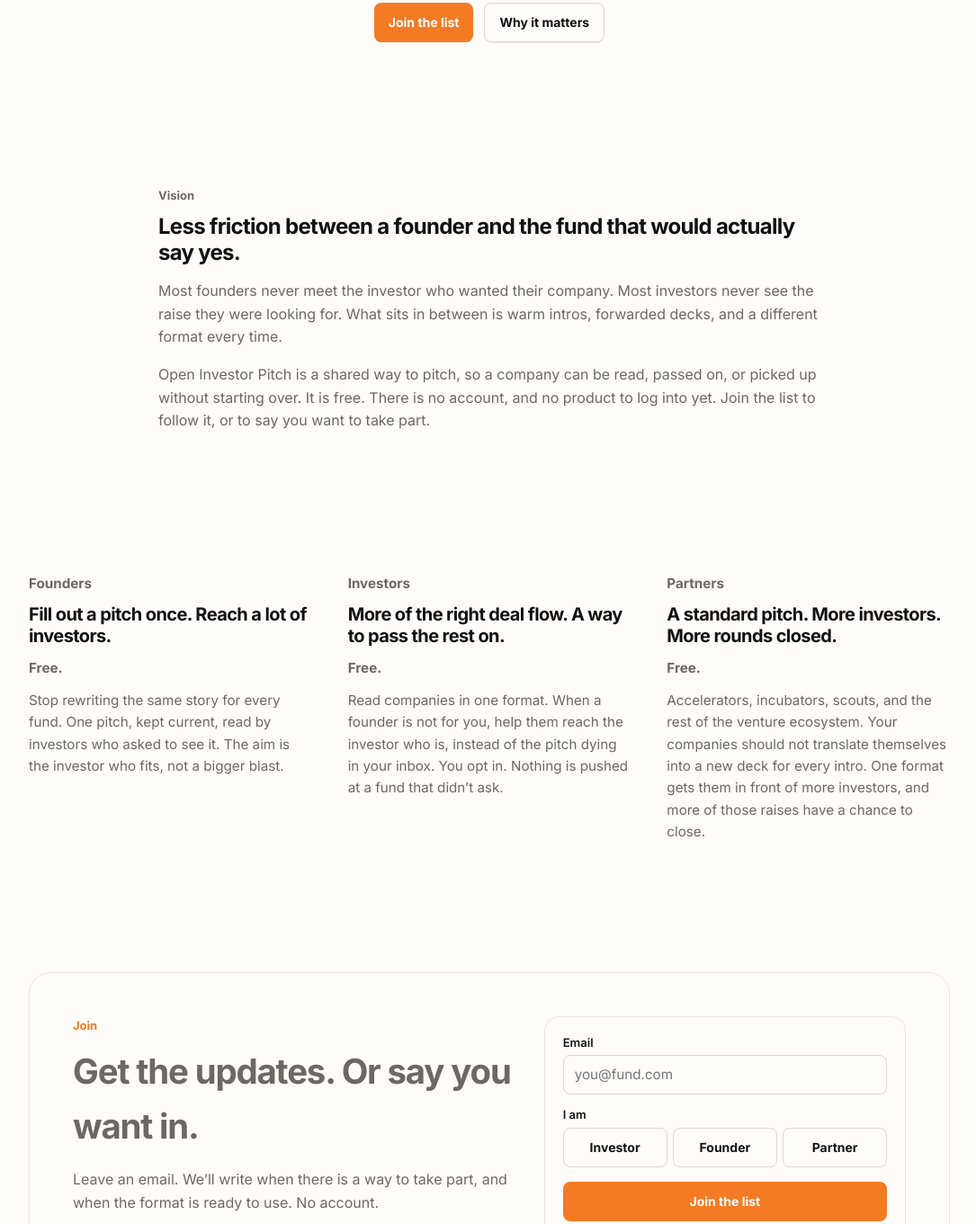
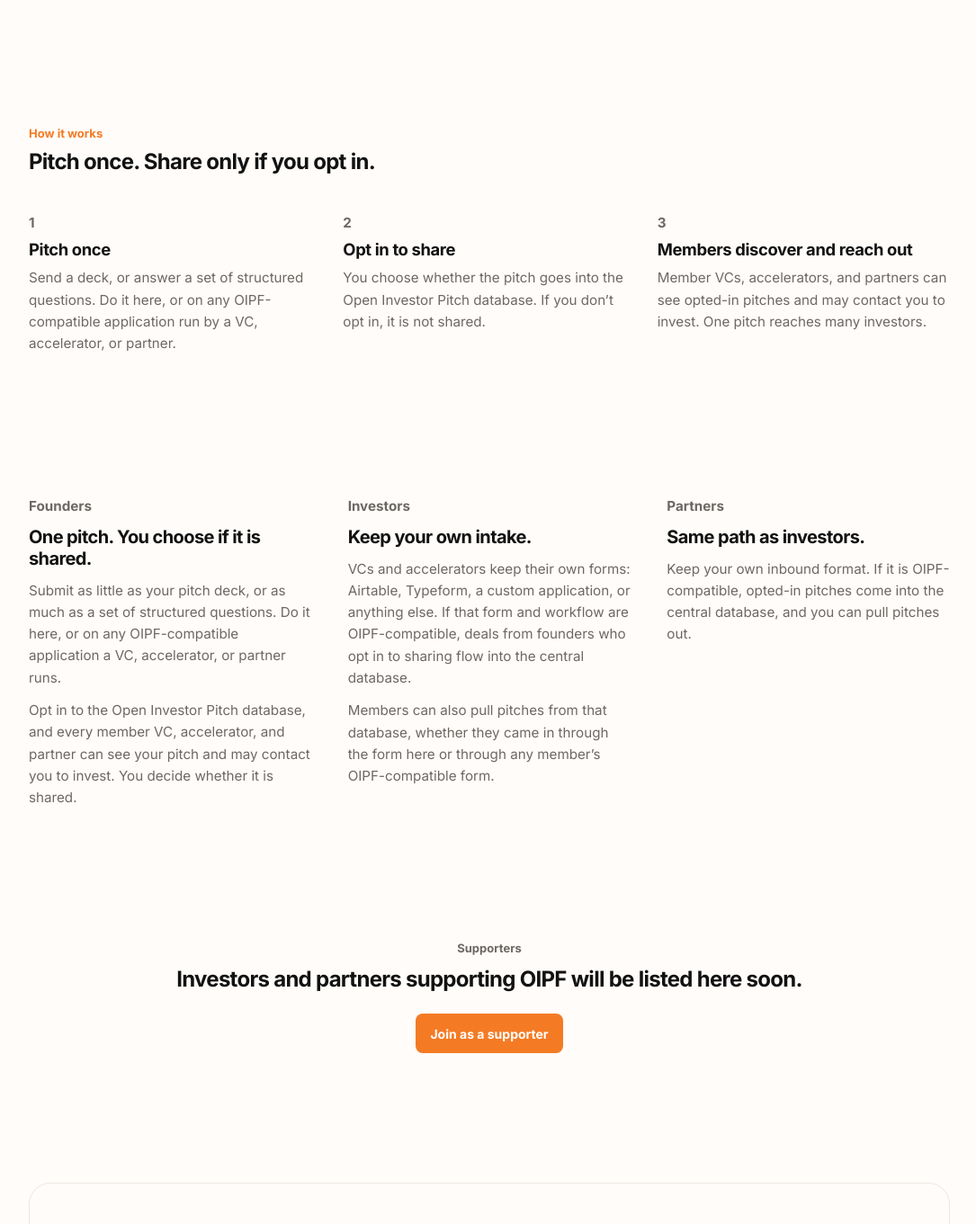
Before and after one commit to martingtobias/openinvestorpitch, a website: page index.html in a window 1280 px wide. Shown: the part 477-1838 px from the top of the page at 90% size, without its empty margins (96-1181 px from the left). Drawn offline with Linux system fonts and the light colour scheme.

Commit message:
Explain how the Open Investor Pitch Format works.
Describe the founder, investor, and partner paths, and add a supporters placeholder with no names.

```diff
--- a/index.html
+++ b/index.html
@@ -4,7 +4,7 @@
   <meta charset="utf-8" />
   <meta name="viewport" content="width=device-width, initial-scale=1" />
   <title>Open Investor Pitch</title>
-  <meta name="description" content="A free way for founders to pitch once, and for the right investors to find them. Nonprofit, in formation." />
+  <meta name="description" content="Open Investor Pitch is a shared format, OIPF. Pitch once, and choose whether member investors and partners can see it." />
   <meta name="theme-color" content="#fffcf9" />
   <link rel="icon" href="/favicon.svg" type="image/svg+xml" />
   <link rel="preconnect" href="https://fonts.googleapis.com" />
@@ -62,7 +62,7 @@
     h1 { font-size: clamp(2.15rem, 5.7vw, 3.6rem); line-height: 1.02; letter-spacing: -0.045em; font-weight: 800; margin: 1rem 0 0; }
     h1 span { color: var(--accent); }
     h2 { letter-spacing: -0.03em; margin: 0.6rem 0 0; }
-    .lede, .prose p, .benefit p, .join-copy { color: var(--muted); line-height: 1.6; }
+    .lede, .prose p, .benefit p, .steps p, .supporters p, .join-copy { color: var(--muted); line-height: 1.6; }
     .lede { max-width: 38rem; margin: 1.25rem auto 0; }
     .ctas { display: flex; flex-direction: column; gap: 0.75rem; align-items: center; margin-top: 2rem; }
     @media (min-width: 640px) { .ctas { flex-direction: row; justify-content: center; } }
@@ -72,6 +72,12 @@
     .benefit h2 { font-size: 1.25rem; }
     .free { font-size: 0.92rem; font-weight: 650; margin: 0.8rem 0 0; }
     .benefit p { margin: 0.75rem 0 0; font-size: 0.95rem; }
+    .steps { display: grid; gap: 1.5rem; list-style: none; margin: 2rem 0 0; padding: 0; }
+    @media (min-width: 800px) { .steps { grid-template-columns: 1fr 1fr 1fr; } }
+    .steps h3 { font-size: 1.15rem; letter-spacing: -0.02em; margin: 0.35rem 0 0; }
+    .steps p { margin: 0.6rem 0 0; font-size: 0.95rem; }
+    .supporters { text-align: center; }
+    .supporters .orange { display: inline-flex; align-items: center; margin-top: 1.5rem; }
     .join { display: grid; gap: 2rem; border: 1px solid var(--line); border-radius: 1.5rem; padding: 2rem 1.25rem; }
     @media (min-width: 800px) { .join { grid-template-columns: 1.1fr 0.9fr; padding: 3rem; align-items: start; } }
     .join h2 { font-size: clamp(1.8rem, 3vw, 2.4rem); }
@@ -109,7 +115,7 @@
       <div class="bar">
         <a class="brand" href="#top"><svg class="mark" viewBox="0 0 16 16" aria-hidden="true"><rect width="16" height="16" rx="4" fill="#f47b24"/><path d="M4.2 8.1h5.1M7.6 5.4l2.7 2.7-2.7 2.7" stroke="#fff" stroke-width="1.6" fill="none" stroke-linecap="round" stroke-linejoin="round"/></svg> Open Investor Pitch</a>
         <nav class="links">
-          <a href="#vision">Vision</a>
+          <a href="#how">How it works</a>
           <a href="#founders">Founders</a>
           <a href="#investors">Investors</a>
           <a href="#partners">Partners</a>
@@ -120,10 +126,11 @@
         </div>
       </div>
       <div class="menu" id="menu">
-        <a href="#vision">Vision</a>
+        <a href="#how">How it works</a>
         <a href="#founders">Founders</a>
         <a href="#investors">Investors</a>
         <a href="#partners">Partners</a>
+        <a href="#supporters">Supporters</a>
       </div>
     </div>
   </header>
@@ -131,21 +138,36 @@
   <section class="hero">
     <div class="center">
       <p class="kicker">Nonprofit, in formation</p>
-      <h1>Find the <span>right</span> investor without pitching fifty times</h1>
-      <p class="lede">Fundraising is an opaque market. Founders tell the same story over and over. Investors see companies that were never for them, and have no clean way to send them on. Open Investor Pitch is a free way to pitch once, and for the right people to find each other.</p>
+      <h1>Pitch once. <span>You</span> decide who can see it.</h1>
+      <p class="lede">Open Investor Pitch is a shared format, OIPF. A founder submits one pitch, here or on a member’s application, and chooses whether members can see it.</p>
       <div class="ctas">
         <button class="orange" type="button" id="hero-join">Join the list</button>
-        <a class="outline" href="#vision">Why it matters</a>
+        <a class="outline" href="#how">How it works</a>
       </div>
     </div>
   </section>
 
-  <section id="vision">
-    <div class="narrow prose">
-      <p class="kicker">Vision</p>
-      <h2>Less friction between a founder and the fund that would actually say yes.</h2>
-      <p>Most founders never meet the investor who wanted their company. Most investors never see the raise they were looking for. What sits in between is warm intros, forwarded decks, and a different format every time.</p>
-      <p>Open Investor Pitch is a shared way to pitch, so a company can be read, passed on, or picked up without starting over. It is free. There is no account, and no product to log into yet. Join the list to follow it, or to say you want to take part.</p>
+  <section id="how">
+    <div class="wide">
+      <p class="kicker">How it works</p>
+      <h2>Pitch once. Share only if you opt in.</h2>
+      <ol class="steps">
+        <li>
+          <p class="kicker">1</p>
+          <h3>Pitch once</h3>
+          <p>Send a deck, or answer a set of structured questions. Do it here, or on any OIPF-compatible application run by a VC, accelerator, or partner.</p>
+        </li>
+        <li>
+          <p class="kicker">2</p>
+          <h3>Opt in to share</h3>
+          <p>You choose whether the pitch goes into the Open Investor Pitch database. If you don’t opt in, it is not shared.</p>
+        </li>
+        <li>
+          <p class="kicker">3</p>
+          <h3>Members discover and reach out</h3>
+          <p>Member VCs, accelerators, and partners can see opted-in pitches and may contact you to invest. One pitch reaches many investors.</p>
+        </li>
+      </ol>
     </div>
   </section>
 
@@ -153,22 +175,29 @@
     <div class="wide benefits">
       <article class="benefit" id="founders">
         <p class="kicker">Founders</p>
-        <h2>Fill out a pitch once. Reach a lot of investors.</h2>
-        <p class="free">Free.</p>
-        <p>Stop rewriting the same story for every fund. One pitch, kept current, read by investors who asked to see it. The aim is the investor who fits, not a bigger blast.</p>
+        <h2>One pitch. You choose if it is shared.</h2>
+        <p>Submit as little as your pitch deck, or as much as a set of structured questions. Do it here, or on any OIPF-compatible application a VC, accelerator, or partner runs.</p>
+        <p>Opt in to the Open Investor Pitch database, and every member VC, accelerator, and partner can see your pitch and may contact you to invest. You decide whether it is shared.</p>
       </article>
       <article class="benefit" id="investors">
         <p class="kicker">Investors</p>
-        <h2>More of the right deal flow. A way to pass the rest on.</h2>
-        <p class="free">Free.</p>
-        <p>Read companies in one format. When a founder is not for you, help them reach the investor who is, instead of the pitch dying in your inbox. You opt in. Nothing is pushed at a fund that didn’t ask.</p>
+        <h2>Keep your own intake.</h2>
+        <p>VCs and accelerators keep their own forms: Airtable, Typeform, a custom application, or anything else. If that form and workflow are OIPF-compatible, deals from founders who opt in to sharing flow into the central database.</p>
+        <p>Members can also pull pitches from that database, whether they came in through the form here or through any member’s OIPF-compatible form.</p>
       </article>
       <article class="benefit" id="partners">
         <p class="kicker">Partners</p>
-        <h2>A standard pitch. More investors. More rounds closed.</h2>
-        <p class="free">Free.</p>
-        <p>Accelerators, incubators, scouts, and the rest of the venture ecosystem. Your companies should not translate themselves into a new deck for every intro. One format gets them in front of more investors, and more of those raises have a chance to close.</p>
+        <h2>Same path as investors.</h2>
+        <p>Keep your own inbound format. If it is OIPF-compatible, opted-in pitches come into the central database, and you can pull pitches out.</p>
       </article>
+    </div>
+  </section>
+
+  <section id="supporters" class="supporters">
+    <div class="narrow">
+      <p class="kicker">Supporters</p>
+      <h2>Investors and partners supporting OIPF will be listed here soon.</h2>
+      <a class="orange" href="#join">Join as a supporter</a>
     </div>
   </section>
 
```
